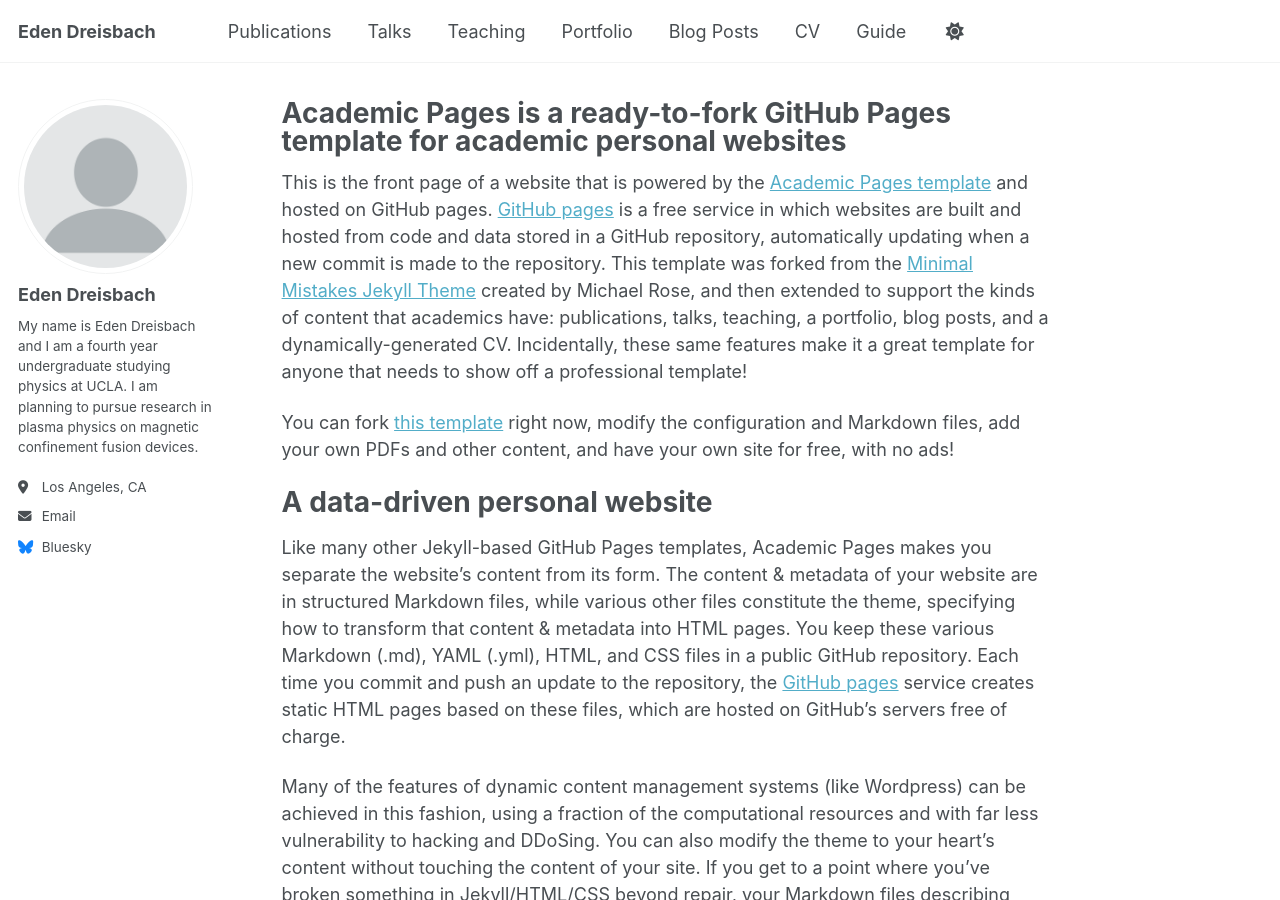
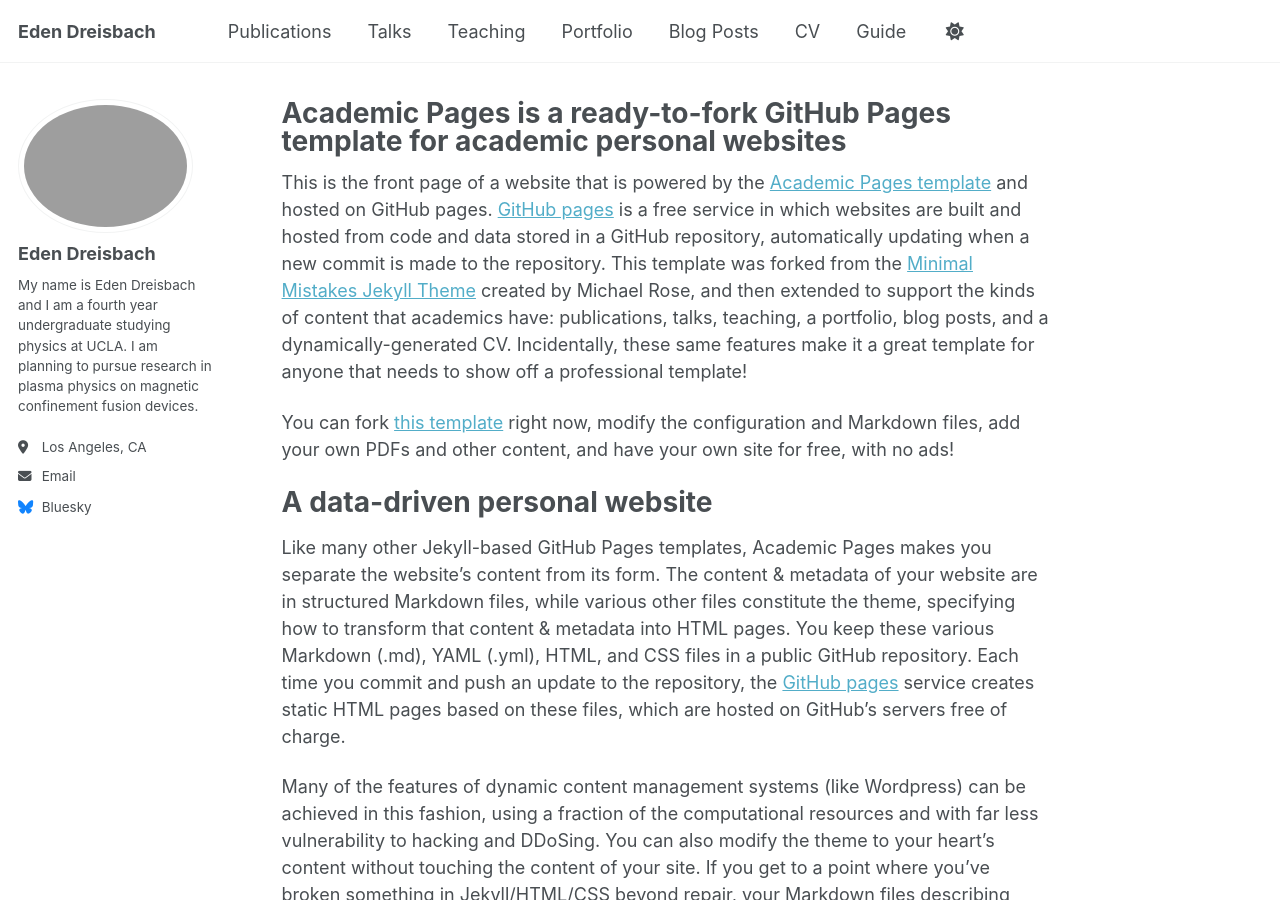
Before and after one commit to edendreisbach3/edendreisbach3.github.io, a Jekyll site: the page built from _pages/about.md, in a window 1280 px wide and 900 px high. Built offline with Jekyll 4.4.1, drawn with Linux system fonts in a browser that asks for light colours; a script bundle is joined from its source files by our own code; library files that are not in the unit come from our copies.

Commit message:
Update _config.yml

```diff
--- a/_config.yml
+++ b/_config.yml
@@ -23,7 +23,7 @@
 #               Additional customization can be done by editing /_includes/author-profile.html
 author:
   # Biographic information
-  avatar           : "profile.png"
+  avatar           : "edend_headshot.JPEG"
   name             : "Eden Dreisbach"
   pronouns         : # example: "she/her"
   bio              : "My name is Eden Dreisbach and I am a fourth year undergraduate studying physics at UCLA. I am planning to pursue research in plasma physics on magnetic confinement fusion devices."
```
